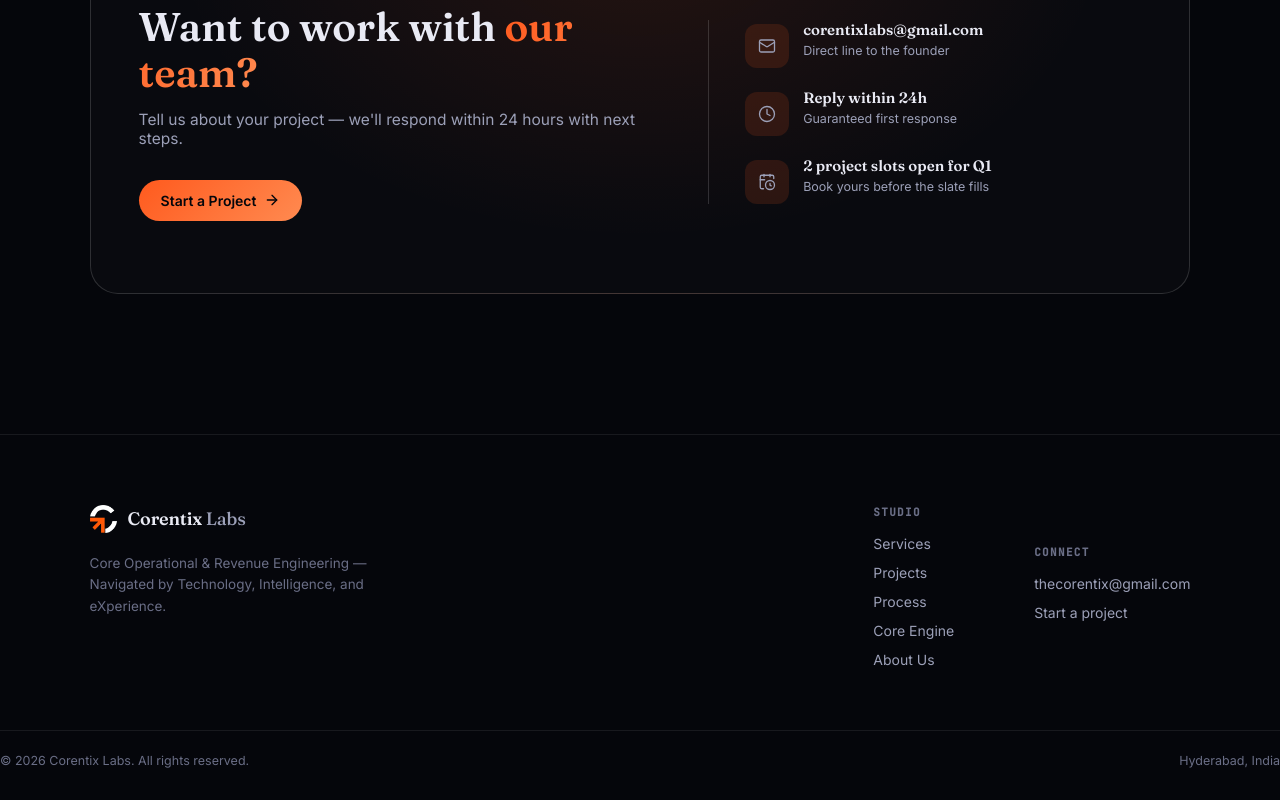
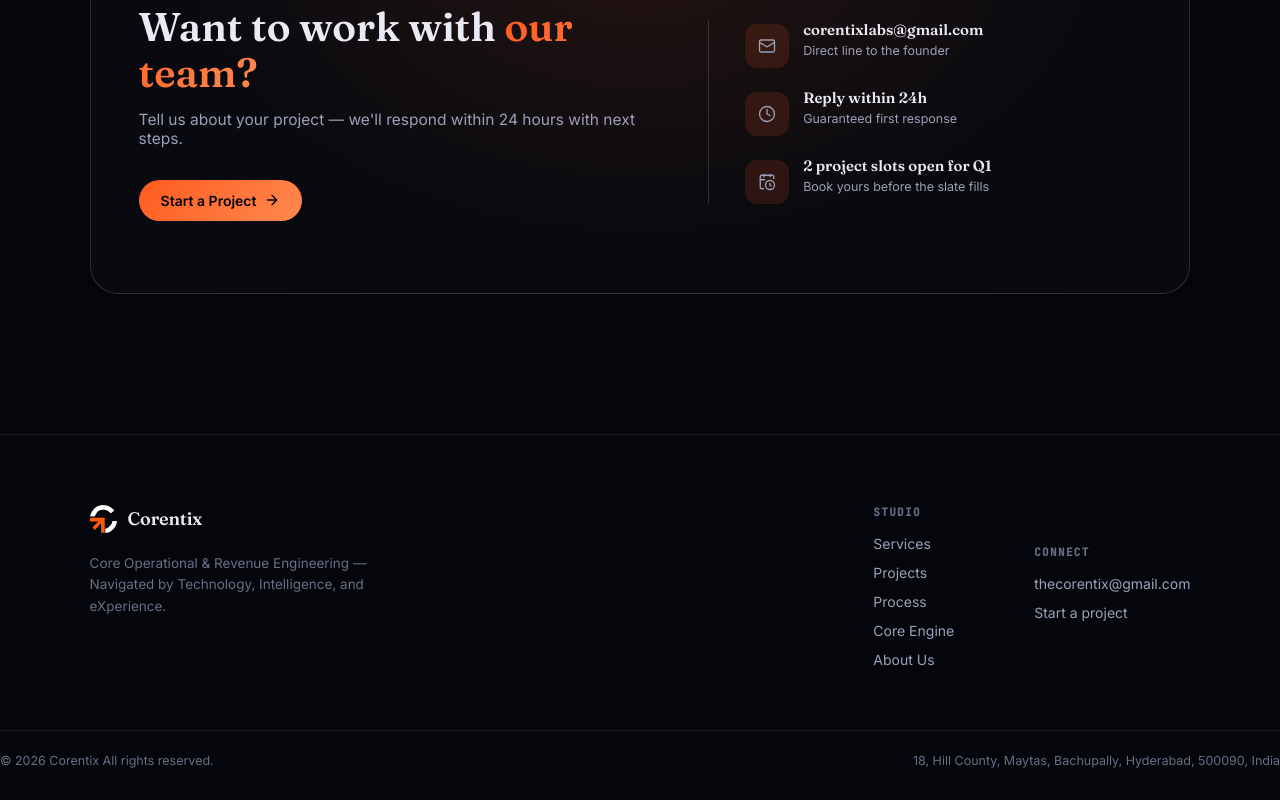
Before and after one commit to TheCorentix/website-frontend, a React (Vite) app: page /core-engine in a window 1280 px wide. Shown: the part 3546-4346 px from the top of the page. Built offline with nearby package versions, Linux system fonts and the light colour scheme; no server answers.

Commit message:
Modify footer logo name and location information
Updated footer logo name and address details.

```diff
--- a/src/components/Footer.jsx
+++ b/src/components/Footer.jsx
@@ -9,7 +9,7 @@
         <div className="footer-brand">
           <div className="footer-logo">
             <img src={logoMark} alt="" width="30" height="30" />
-            <span className="footer-logo-name">Corentix<span className="footer-logo-labs">&nbsp;Labs</span></span>
+            <span className="footer-logo-name">Corentix<span className="footer-logo-labs">&nbsp;</span></span>
           </div>
           <p>Core Operational &amp; Revenue Engineering — Navigated by Technology, Intelligence, and eXperience.</p>
         </div>
@@ -32,8 +32,8 @@
       </div>
 
       <div className="wrap footer-bottom">
-        <span>© {year} Corentix Labs. All rights reserved.</span>
-        <span>Hyderabad, India </span>
+        <span>© {year} Corentix  All rights reserved.</span>
+        <span>18, Hill County, Maytas, Bachupally, Hyderabad, 500090, India </span>
       </div>
     </footer>
   );
```
